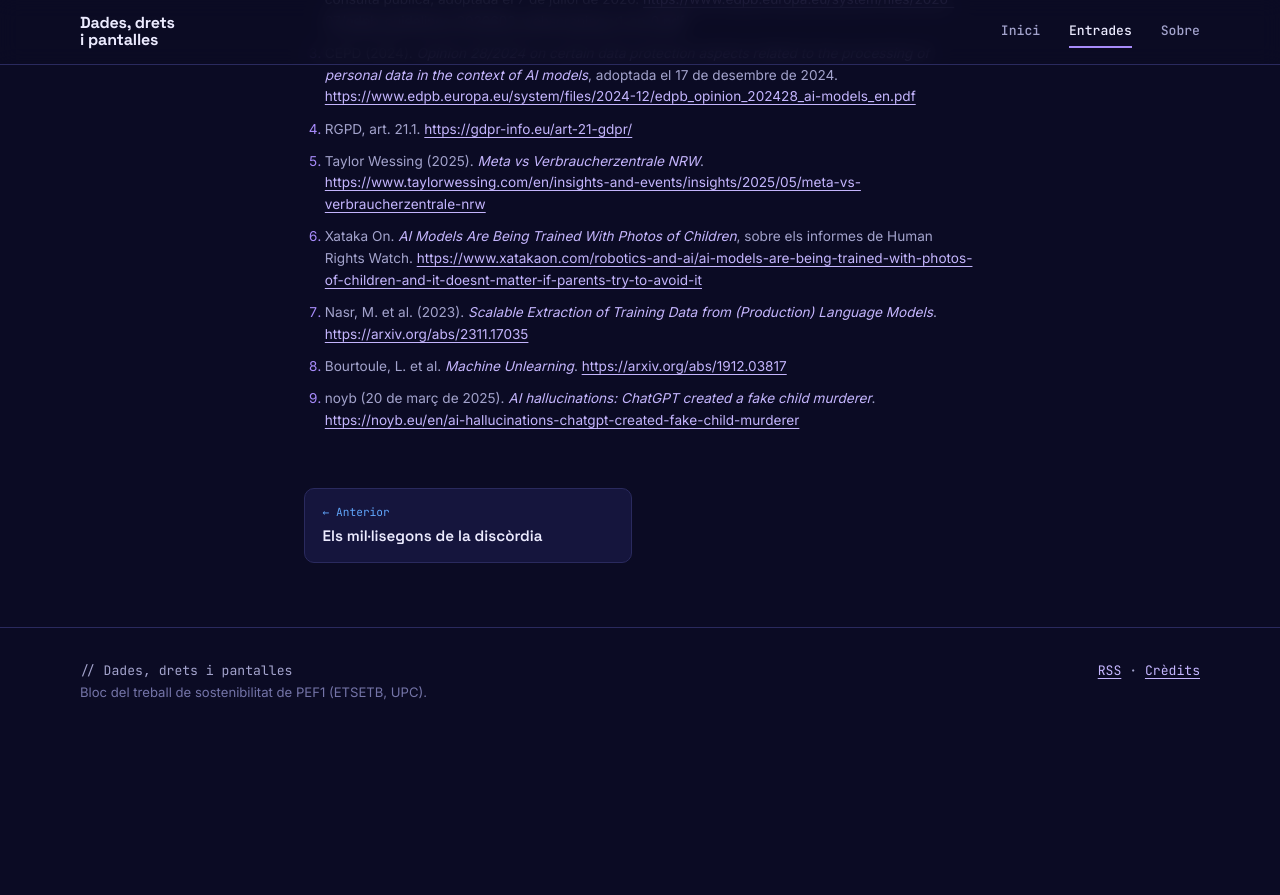
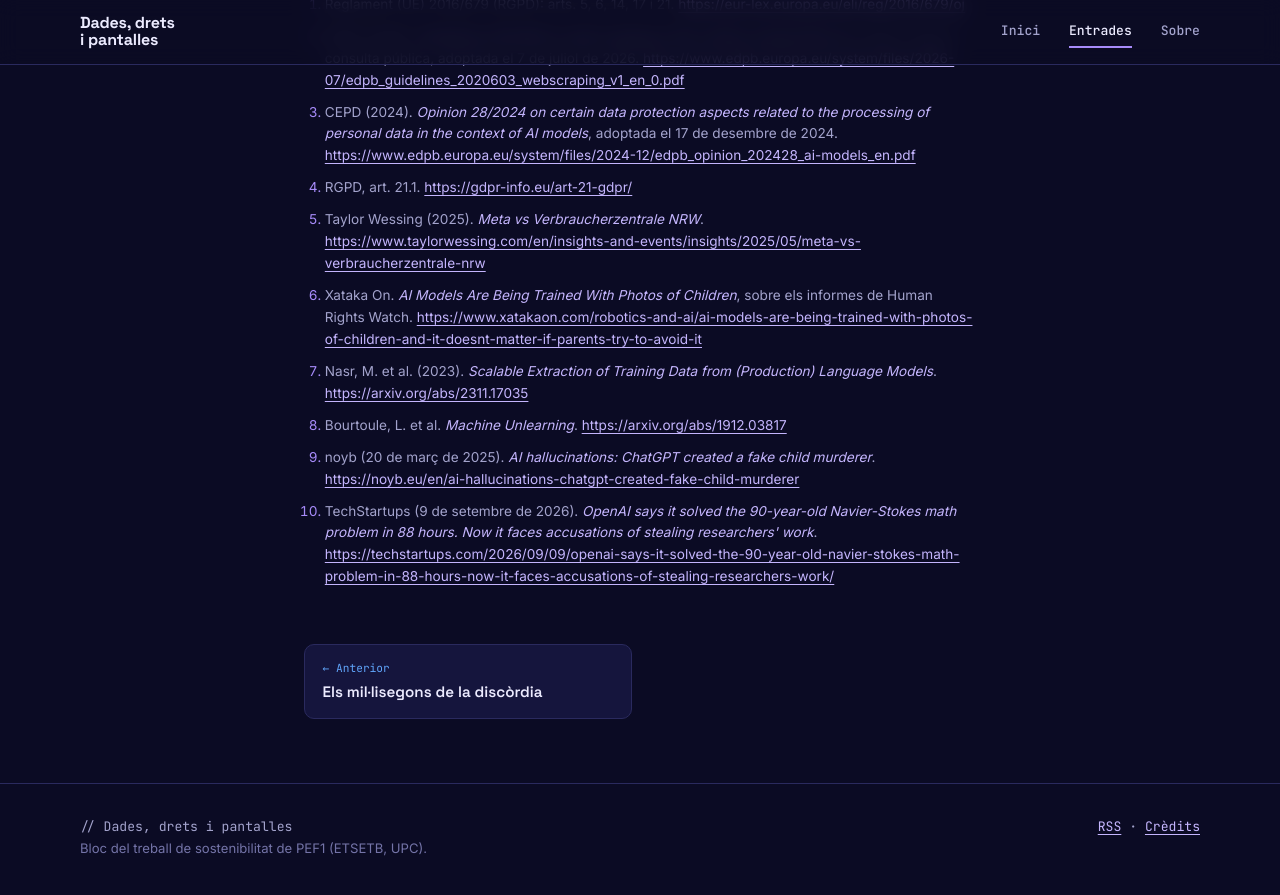
Before and after one commit to dades-drets-pantalles/blog-sostenibilitat, a Jekyll site: the page built from _posts/joan/2026-11-11-rgpd-ia-dades-publiques.md, in a window 1280 px wide and 900 px high, scrolled down 3620 px. Shown: the top 895 px of the window. Built offline with Jekyll 4.4.1, drawn with Linux system fonts in a browser that asks for light colours; before the commit the page ends 4364 px from its top, so only the background shows below that; some of the changed text lies outside the part shown.

Commit message:
Joan, entrada 2: frase sobre OpenAI i Navier-Stokes amb referència [10]
Co-Authored-By: Claude Opus 5.5 <noreply@anthropic.com>
Claude-Session: https://claude.ai/code/session_01WHtDo7XrKk6fFhZjwNb1bj

```diff
--- a/_posts/joan/2026-11-11-rgpd-ia-dades-publiques.md
+++ b/_posts/joan/2026-11-11-rgpd-ia-dades-publiques.md
@@ -36,7 +36,7 @@ Com pot una família exercir el dret a objectar a una cosa que ni tan sols sap q
 
 Esborrar un *datapoint* d'una base de dades és generalment fàcil. Això no obstant, eliminar l'efecte sobre l'entrenament d'una xarxa neuronal (arquitectura base dels *Large Language Models*) que va tenir una dada és impossible.
 
-I això és un problema. Perquè els models memoritzen. No perquè vulguin, sinó perquè el disseny dels procediments d'entrenament ho afavoreix. Si el teu número de telèfon és a l'internet, llavors es penalitzarà que el model s'equivoqui recitant-lo, això fa que l'aprengui. I no l'oblida. Un estudi de Nasr i coautors va aconseguir que ChatGPT donara informació personal en el 16,9% de les 15.000 sortides analitzades, contenint informació com telèfons i adreces associades a particulars [7].
+I això és un problema. Perquè els models memoritzen. No perquè vulguin, sinó perquè el disseny dels procediments d'entrenament ho afavoreix. Si el teu número de telèfon és a l'internet, llavors es penalitzarà que el model s'equivoqui recitant-lo, això fa que l'aprengui. I no l'oblida. Un estudi de Nasr i coautors va aconseguir que ChatGPT donara informació personal en el 16,9% de les 15.000 sortides analitzades, contenint informació com telèfons i adreces associades a particulars [7]. És difícil no esmentar quan suposadament OpenAI va furtar les dades sobre el problema de Navier-Stokes [10].
 
 El dret de supressió (art. 17) es veu profundament afectat per aquest fenomen. Les dades no es poden esborrar d'un model ja entrenat. Reentrenar un model base és caríssim (és entrenar amb tot l'internet i és una de les tasques per a les quals es necessiten tants centres de dades). El desaprenentatge és un problema extremadament difícil [8]. Hi ha qui proposa que la solució és filtrar les sortides. La llei diu «esborra» i la tecnologia respon «amaga».
 
@@ -63,3 +63,4 @@ Per tant, aprenem que la protecció ha d'arribar abans de la recollida de dades.
 7. Nasr, M. et al. (2023). *Scalable Extraction of Training Data from (Production) Language Models*. <https://arxiv.org/abs/2311.17035>
 8. Bourtoule, L. et al. *Machine Unlearning*. <https://arxiv.org/abs/1912.03817>
 9. noyb (20 de març de 2025). *AI hallucinations: ChatGPT created a fake child murderer*. <https://noyb.eu/en/ai-hallucinations-chatgpt-created-fake-child-murderer>
+10. TechStartups (9 de setembre de 2026). *OpenAI says it solved the 90-year-old Navier-Stokes math problem in 88 hours. Now it faces accusations of stealing researchers' work*. <https://techstartups.com/2026/09/09/openai-says-it-solved-the-90-year-old-navier-stokes-math-problem-in-88-hours-now-it-faces-accusations-of-stealing-researchers-work/>
```
